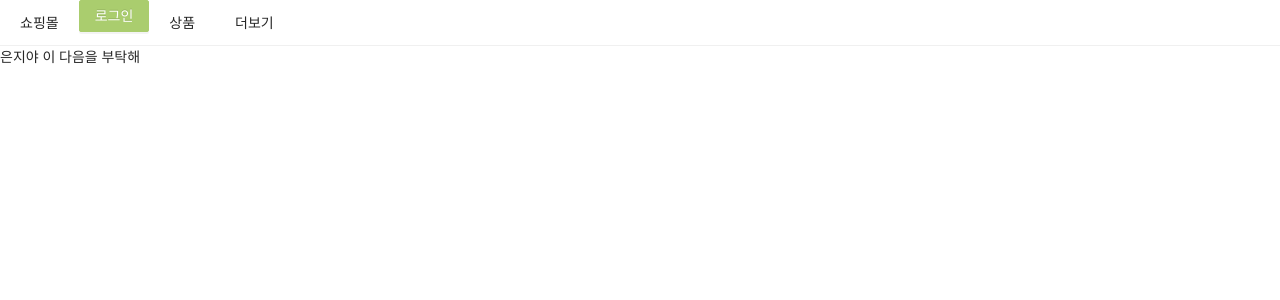
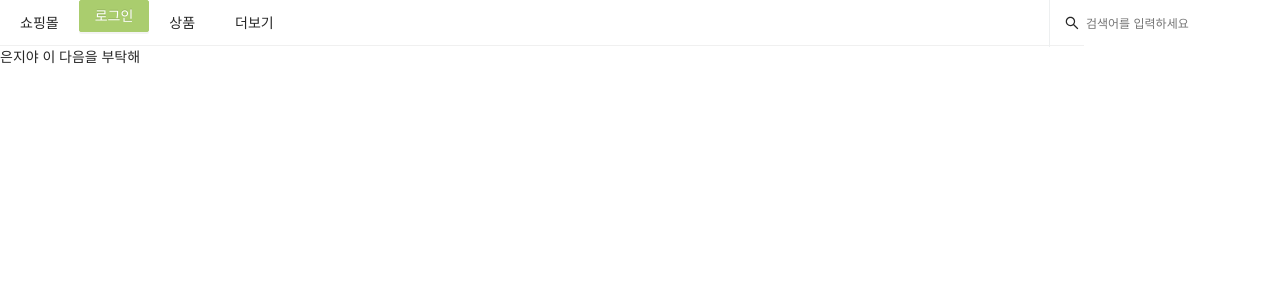
Before and after one commit to skskdmsdl/eco-echo, a Next.js app in the folder front/: page / in a window 1280 px wide. Shown: the top 300 px of the page. Built offline with nearby package versions, Linux system fonts and the light colour scheme.

Commit message:
파일 수정

```diff
--- a/front/components/AppLayout.js
+++ b/front/components/AppLayout.js
@@ -3,6 +3,7 @@ import PropTypes from 'prop-types';
 import Link from 'next/link';
 import { Menu } from 'antd';
 
+import SearchForm from './SearchForm';
 import LoginForm from './LoginForm';
 
 const AppLayout = ({ children }) => {
@@ -13,11 +14,12 @@ const AppLayout = ({ children }) => {
                     <Link href='/'><a>쇼핑몰</a></Link>
                 </Menu.Item>
                 <Menu.Item>
-                    <Link href='/'><a>상품</a></Link>
+                    <Link href='/item'><a>상품</a></Link>
                 </Menu.Item>
                 <Menu.Item>
                     <Link href='/'><a>더보기</a></Link>
                 </Menu.Item>
+                <SearchForm />
                 <LoginForm />
             </Menu>
             {children}
--- a/front/pages/item.js
+++ b/front/pages/item.js
@@ -1,11 +1,12 @@
 import React from 'react';
 
 import AppLayout from '../components/AppLayout';
+import ItemList from '../components/ItemList';
 
 const Item = () => {
     return (
         <AppLayout>
-
+             <ItemList />
         </AppLayout>
     );
 };
```
